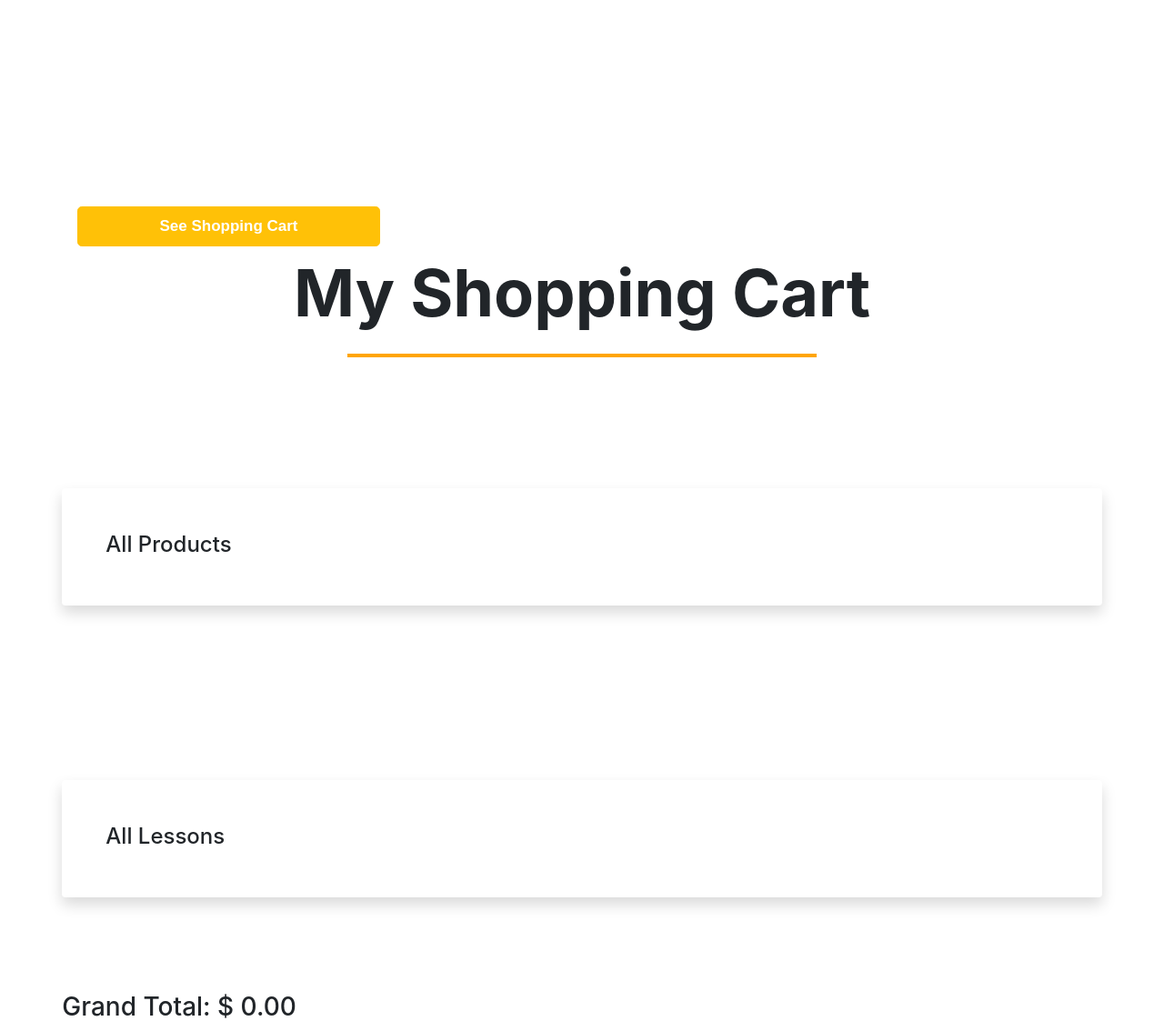
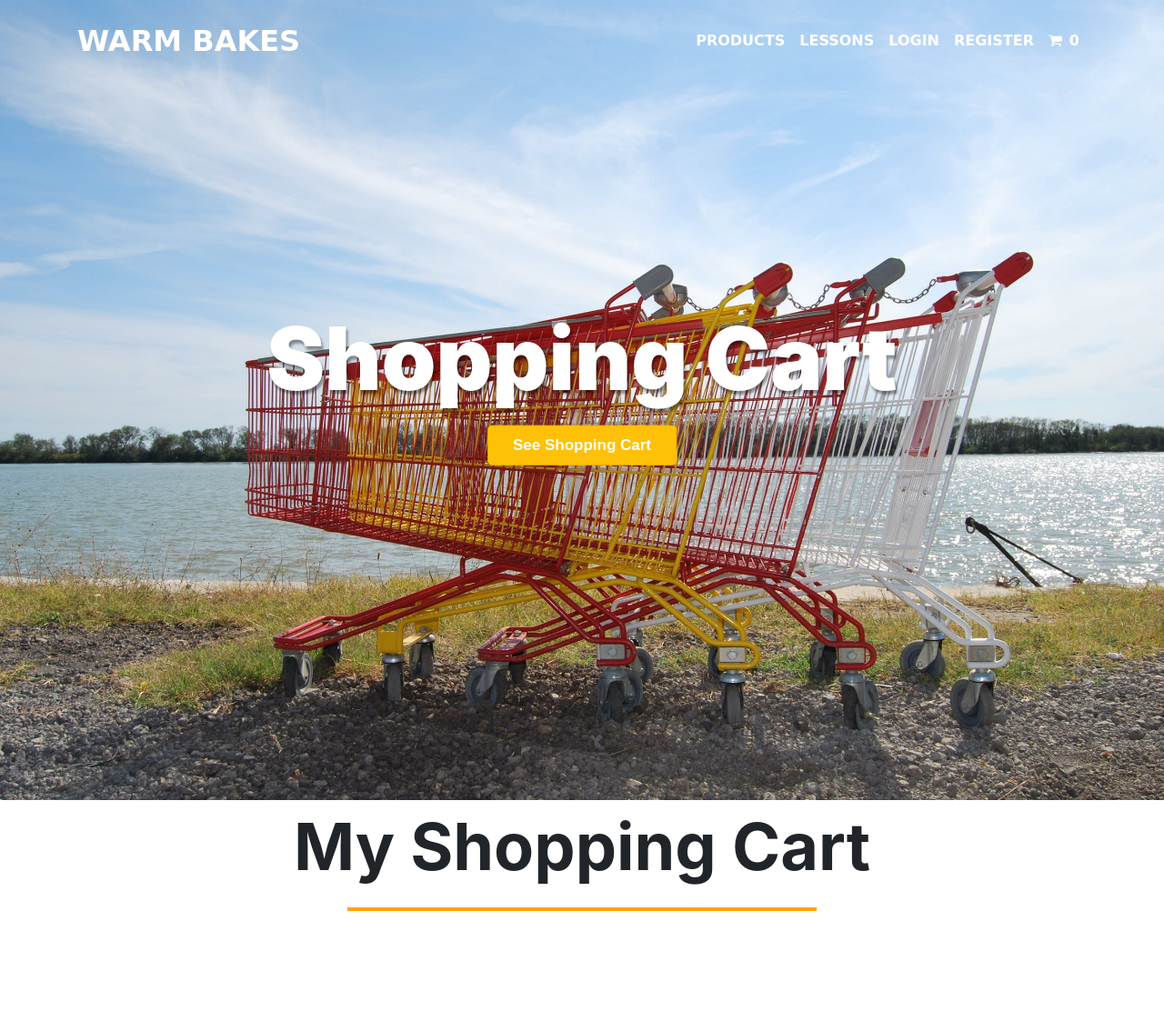
Before and after one commit to Code-Institute-Submissions/Warm-Bakes, a Django app: page /cart/ in a window 1280 px wide. Shown: the top 1123 px of the page at 91% size. Run offline with Django 3.2, Linux system fonts and the light colour scheme; some libraries are stand-ins or nearby versions; some web fonts are replaced.

Commit message:
updated styles.css and added new background hero image for cart

```diff
--- a/static/styles.css
+++ b/static/styles.css
@@ -178,6 +178,7 @@
     background-size:cover;
     background-repeat:no-repeat;
 }
+#cart-hero-container
 #review-hero-container,
 #lesson-hero-container,
 #product-hero-container{
@@ -187,6 +188,7 @@
     flex-direction: column;
 
 }
+.cart-hero-text,
 .review-hero-text,
 .lesson-hero-text,
 .product-hero-text{
@@ -201,6 +203,7 @@
     transform: translate(-50%,-50%);
 
 }
+#cart-hero-title,
 #review-hero-title,
 #lesson-hero-title,
 #product-hero-title{
@@ -208,6 +211,7 @@
     justify-content: center;
 }
 
+#cart-hero-title h1,
 #review-hero-title h1,
 #lesson-hero-title h1,
 #product-hero-title h1{
@@ -299,7 +303,15 @@ html{
     background-size:cover;
     background-position: center;
     background-repeat: no-repeat;
-    height: 200vh;
+    height: 400vh;
+}
+
+#hero-product-details-page{
+    background-image: url(../static/database-background-image.jpg);
+    background-size:cover;
+    background-position: center;
+    background-repeat: no-repeat;
+    min-height: 150vh;
 }
 
 #back-home-btn{
@@ -369,6 +381,14 @@ html{
     background-repeat:no-repeat;
 }
 
+#cart-page{
+    min-height: 110vh;
+    background-image:url(../static/cart-background-image.jpg);
+    background-position: center;
+    background-size:cover;
+    background-repeat:no-repeat;
+}
+
 #all-review-area{
     display: flex;
     flex-direction: column;
@@ -377,3 +397,14 @@ html{
     display: flex;
     flex-direction: row !important;
 }
+
+#product-detail-hero-text{
+    margin-top:100px;
+
+}
+
+#product-detail{
+    display: flex;
+    justify-content: center;
+    flex-direction: column;
+}
```
Also changed, not shown: static/cart-background-image.jpg (added).
